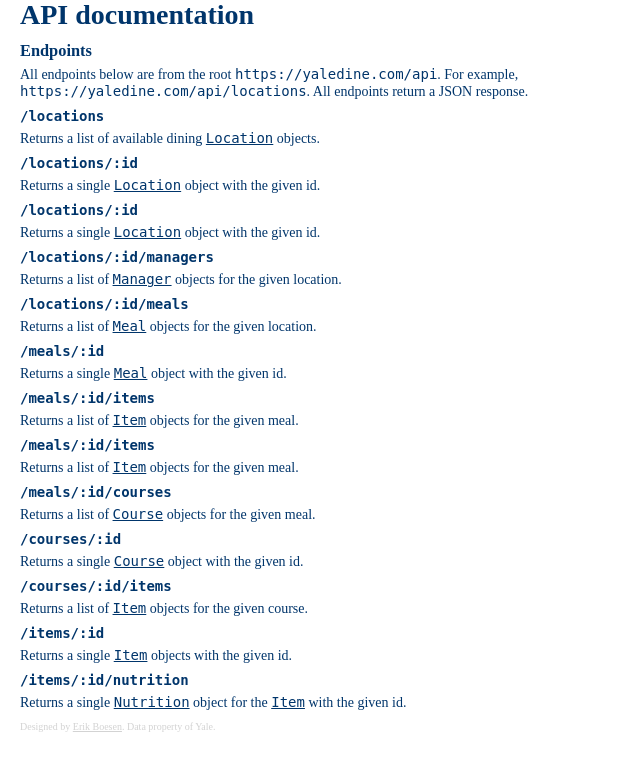
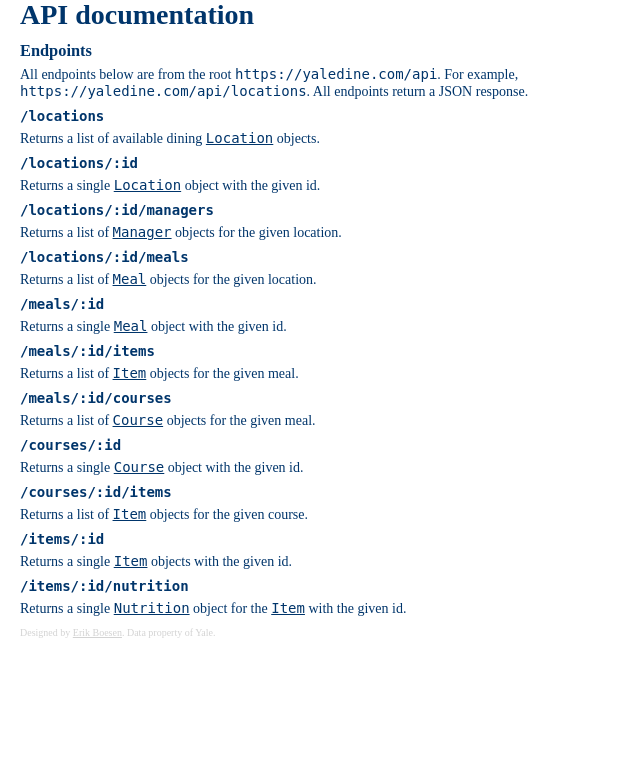
Before and after one commit to ErikBoesen/YaleDiningAPI, a Flask app: page / in a window 1280 px wide. Shown: the part 240-1000 px from the top of the page, without its empty margins (0-640 px from the left). After the commit the page ends 878 px from the top, so only its background shows below. Run offline with Flask 2, Linux system fonts and the light colour scheme; some web fonts are replaced.

Commit message:
Remove duplicate API doc entries

```diff
--- a/app/templates/index.html
+++ b/app/templates/index.html
@@ -11,16 +11,12 @@
 <p>Returns a list of available dining <code><a href="#object_location">Location</a></code> objects.</p>
 <h4 name="endpoint_location"><code>/locations/:id</code></h4>
 <p>Returns a single <code><a href="#object_location">Location</a></code> object with the given id.</p>
-<h4 name="endpoint_location"><code>/locations/:id</code></h4>
-<p>Returns a single <code><a href="#object_location">Location</a></code> object with the given id.</p>
 <h4 name="endpoint_location_managers"><code>/locations/:id/managers</code></h4>
 <p>Returns a list of <code><a href="#object_manager">Manager</a></code> objects for the given location.</p>
 <h4 name="endpoint_location_meals"><code>/locations/:id/meals</code></h4>
 <p>Returns a list of <code><a href="#object_meal">Meal</a></code> objects for the given location.</p>
 <h4 name="endpoint_meal"><code>/meals/:id</code></h4>
 <p>Returns a single <code><a href="#object_meal">Meal</a></code> object with the given id.</p>
-<h4 name="endpoint_meal_items"><code>/meals/:id/items</code></h4>
-<p>Returns a list of <code><a href="#object_item">Item</a></code> objects for the given meal.</p>
 <h4 name="endpoint_meal_items"><code>/meals/:id/items</code></h4>
 <p>Returns a list of <code><a href="#object_item">Item</a></code> objects for the given meal.</p>
 <h4 name="endpoint_meal_courses"><code>/meals/:id/courses</code></h4>
```
